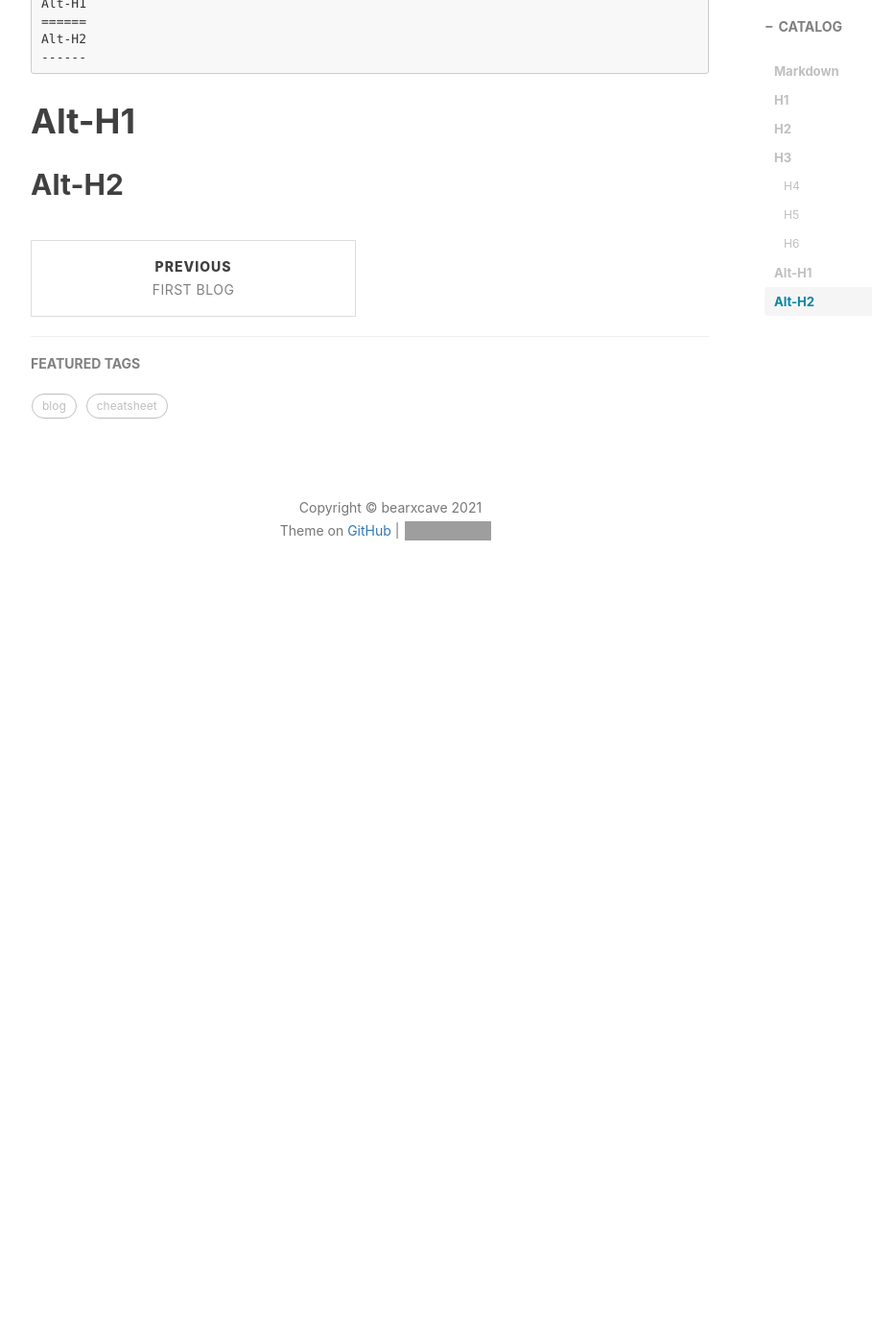
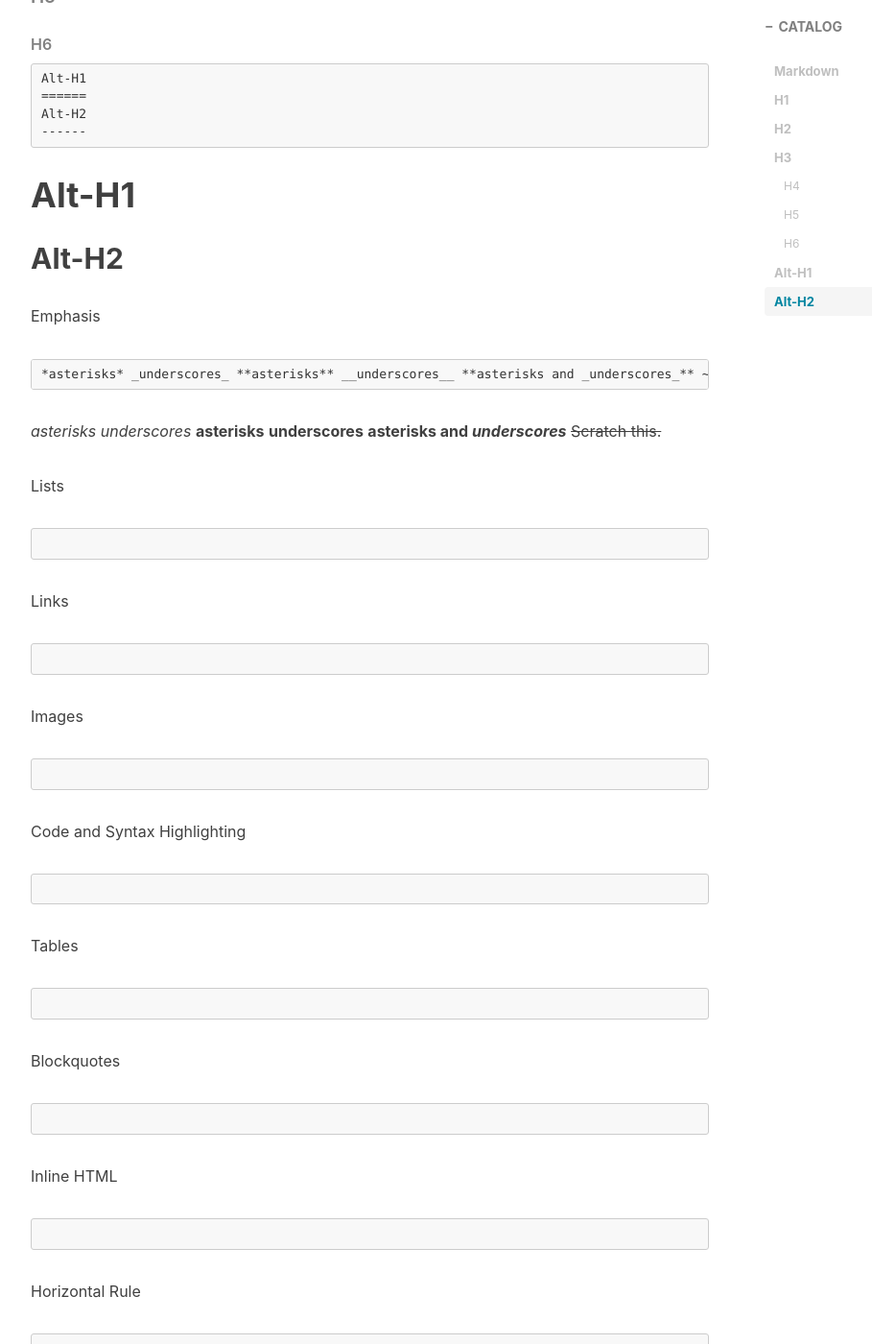
Before and after one commit to Bearxcave/Bearxcave.github.io, a Jekyll site: the page built from _posts/2021-02-20-cheatsheet.md, in a window 1280 px wide and 1400 px high, scrolled down 1157 px. Shown: the whole window at 96% size, without its empty margins (233-1142 px from the left). Built offline with Jekyll 4.4.1, drawn with Linux system fonts in a browser that asks for light colours; nearby versions of some CDN libraries; comment, search, counter and statistics services are not loaded; before the commit the page ends 1787 px from its top, so only the background shows below that; some of the changed text lies outside the part shown; grey boxes are pictures that could not be loaded.

Commit message:
Update 2021-02-20-cheatsheet.md

````diff
--- a/_posts/2021-02-20-cheatsheet.md
+++ b/_posts/2021-02-20-cheatsheet.md
@@ -40,3 +42,59 @@ Alt-H1
 
 Alt-H2
 ------
+
+Emphasis
+```
+*asterisks* _underscores_ **asterisks** __underscores__ **asterisks and _underscores_** ~~Scratch this.~~
+```
+*asterisks* _underscores_ **asterisks** __underscores__ **asterisks and _underscores_** ~~Scratch this.~~
+
+Lists
+```
+
+```
+
+Links
+```
+
+```
+
+Images
+```
+
+```
+
+Code and Syntax Highlighting
+```
+
+```
+
+Tables
+```
+
+```
+
+Blockquotes
+```
+
+```
+
+Inline HTML
+```
+
+```
+
+Horizontal Rule
+```
+
+```
+
+Line Breaks
+```
+
+```
+
+YouTube Videos
+```
+
+```
````
Also changed, not shown: other parts of _posts/2021-02-20-cheatsheet.md (+2 -0 lines).
